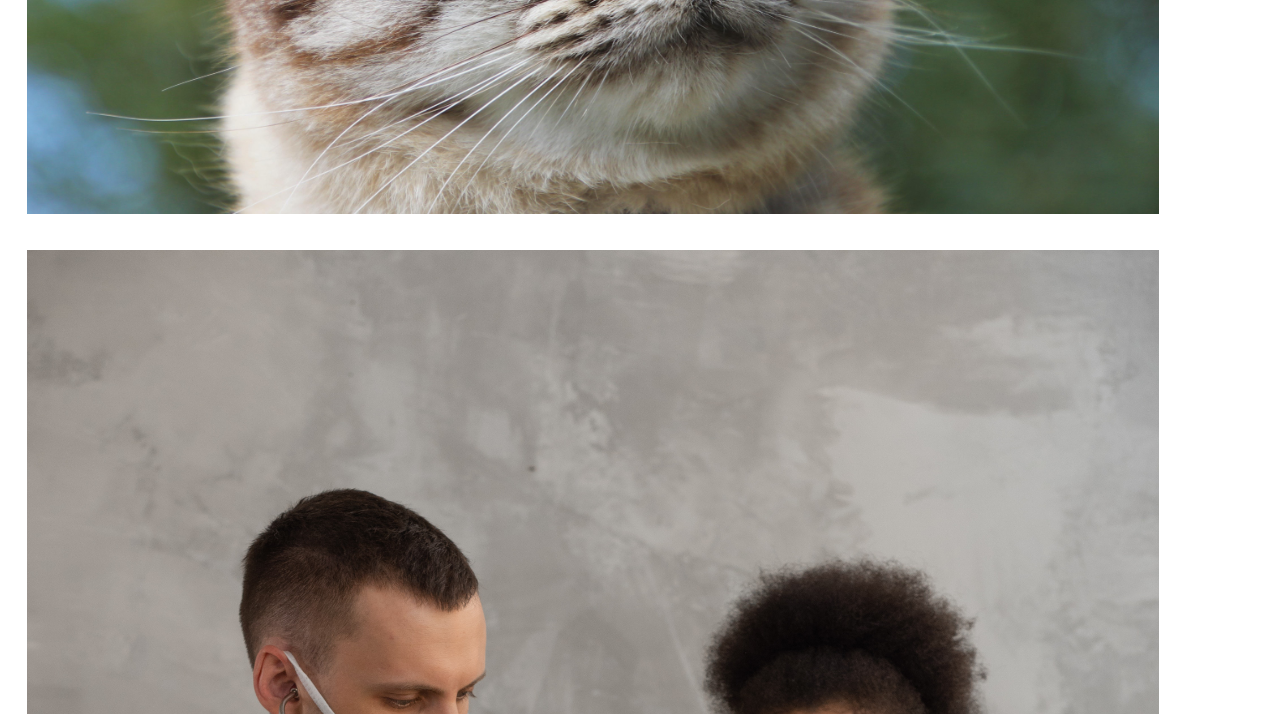
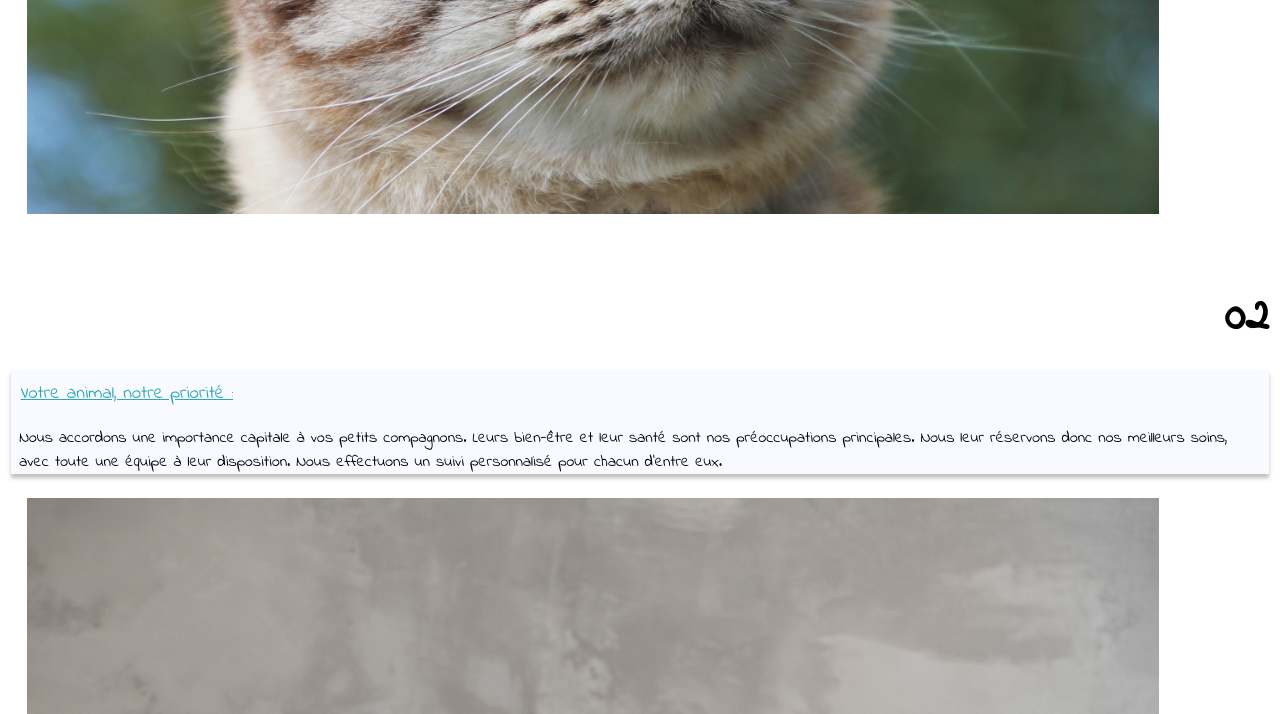
Before and after one commit to KoukiFactori/s3_vetelib, a Symfony app: template templates/nous_connaitre/index.html.twig in a window 1280 px wide. Shown: the part 1340-2054 px from the top of the page. Run offline with Twig, Linux system fonts and the light colour scheme; the template is opened without the code that fills it, so the values that code supplies are empty; some libraries are stand-ins or nearby versions.

Commit message:
Paragraphe 2 et 3 terminé

```diff
--- a/public/css/info_clinique.css
+++ b/public/css/info_clinique.css
@@ -44,21 +44,13 @@ img {
 }
 
 /* Paragraphe 1 */
-.p1_texte {
+.p_texte {
     background-color: rgba(248, 250, 255, 1);
     box-shadow: 0px 4px 4px #00000040;
 }
 
-.titre_p1 {
-    padding-top: 0.5em;
-    padding-left: 0.5em;
-    font-family: "Indie Flower";
-    text-decoration: underline;
-    color: rgba(46, 167, 182, 1);
-    font-weight: 400;
-}
 
-.formatage_texte_p1 {
+.formatage_texte_paragraphe {
     font-family: "Indie Flower";
     font-size: 1em;
     margin: 0.5em;
@@ -69,13 +61,30 @@ img {
 
 
 /* Partout */
-.number {
+.number1, .number3 {
     font-family: "Indie Flower";
     font-size: 3em;
     margin: 0%;
     margin-top: 1em;
 }
 
+.number2{
+    font-family: "Indie Flower";
+    font-size: 3em;
+    margin: 0%;
+    margin-top: 1em;
+    display: flex;
+    flex-direction: row-reverse;
+}
+
+.titre_p {
+    padding-top: 0.5em;
+    padding-left: 0.5em;
+    font-family: "Indie Flower";
+    text-decoration: underline;
+    color: rgba(46, 167, 182, 1);
+    font-weight: 400;
+}
 
 @media(min-width: 426px) {
     .notre_histoire {
--- a/templates/nous_connaitre/index.html.twig
+++ b/templates/nous_connaitre/index.html.twig
@@ -18,29 +18,33 @@
 		<p class="paragraphe_bien_etre formatage_texte">Pour nous, le bien être animal est notre préocupation absolu. Ainsi, nous posssédons 3 valeurs fondamentales à nos yeux afin d’accompagner les soins de votre compagnon, tout en proposant une expérience et une utilisation simple pour vous. Ainsi, tout le parcours de la prise de rendez-vous jusqu’à la fin des soins est simplifié pour vous permettre une meilleur expérience parmis nous.</p>
 
 		<div class="paragraphe1">
-			<h2 class="number">01</h2>
-			<div class="p1_texte">
-				<h3 class="titre_p1">Acessibilité :
+			<h2 class="number1">01</h2>
+			<div class="p_texte">
+				<h3 class="titre_p">Acessibilité :
 				</h3>
-				<p class="formatage_texte_p1">Nous souhaitons que toutes les petites bêtes peu importe la condition de leurs maitres puisse obtenir des rendez-vous , nous savons qu'il n'est pas toujours facile de prendre un rendez au téléphone ou sur place. Grace à l'application, les problèmes s'envolent et permettent d'assurer une bonne santé à nos animaux préférés
+				<p class="formatage_texte_paragraphe">Nous souhaitons que toutes les petites bêtes peu importe la condition de leurs maitres puisse obtenir des rendez-vous , nous savons qu'il n'est pas toujours facile de prendre un rendez au téléphone ou sur place. Grace à l'application, les problèmes s'envolent et permettent d'assurer une bonne santé à nos animaux préférés
 				</p>
 			</div>
 			<img src="/images/Image de chat.jpg" alt="Gros plan d'un chat tout mignon" width="449px" height="301px">
 		</div>
+
 		<div class="paragraphe2">
-			<img src="/images/equipe veterinaire.jpg" alt="Equipe vétérinaire en train de soigner un chien" width="341px" height="468px">
-			<div class="p2_texte">
-				<h2 class="number">02</h2>
-				<h3>Votre animal, notre priorité :</h3>
-				<p>Nous accordons une importance capitale à vos petits compagnons. Leurs bien-être et leur santé sont nos préoccupations principales. Nous leur réservons donc nos meilleurs soins, avec toute une équipe à leur disposition. Nous effectuons un suivi personnalisé pour chacun d’entre eux.
+			<h2 class="number2">02</h2>
+			<div class="p_texte">
+				<h3 class="titre_p">Votre animal, notre priorité :</h3>
+				<p class="formatage_texte_paragraphe">Nous accordons une importance capitale à vos petits compagnons. Leurs bien-être et leur santé sont nos préoccupations principales. Nous leur réservons donc nos meilleurs soins, avec toute une équipe à leur disposition. Nous effectuons un suivi personnalisé pour chacun d’entre eux.
 				</p>
 			</div>
+			<img src="/images/equipe veterinaire.jpg" alt="Equipe vétérinaire en train de soigner un chien" width="341px" height="468px">
 		</div>
+
 		<div class="paragraphe3">
-			<h2 class="number">03</h2>
-			<h3>Un espace complet pour les maîtres :</h3>
-			<p>Tout un espace vous est réservé également pour toutes éventuelles questions (espace FAQ). Cela peut vous permettre de vous renseigner lorsque vous avez un doute, permettant de savoir rapidement quoi faire en cas de problème. Si d’autres questions vous viennent sans réponse donnée, n’hésitez pas à prendre rendez-vous avec nous ! Nous serons ravis de vous aider</p>
+			<h2 class="number3">03</h2>
+			<div class="p_texte">
+				<h3 class="titre_p">Un espace complet pour les maîtres :</h3>
+				<p class="formatage_texte_paragraphe">Tout un espace vous est réservé également pour toutes éventuelles questions (espace FAQ). Cela peut vous permettre de vous renseigner lorsque vous avez un doute, permettant de savoir rapidement quoi faire en cas de problème. Si d’autres questions vous viennent sans réponse donnée, n’hésitez pas à prendre rendez-vous avec nous ! Nous serons ravis de vous aider</p>
+			</div>
 			<img src="/images/Medecin a l'ecoute.jpg" alt="Dessin d'un vétérinaire à l'écoute du client" width="514px" height="331px">
-		</div>
+		</body>
 	</body>
-</html></div></body></html></body></html></body></html>
+</html>
```
